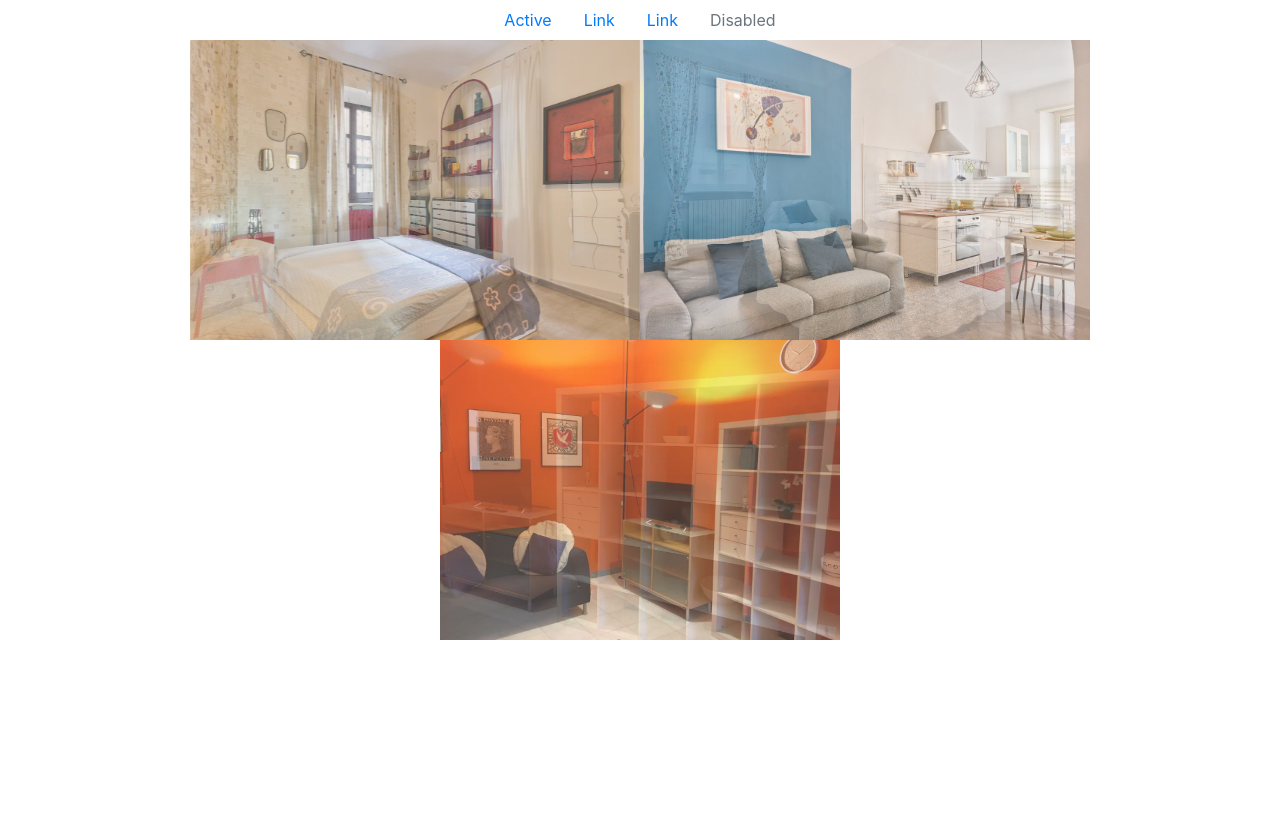
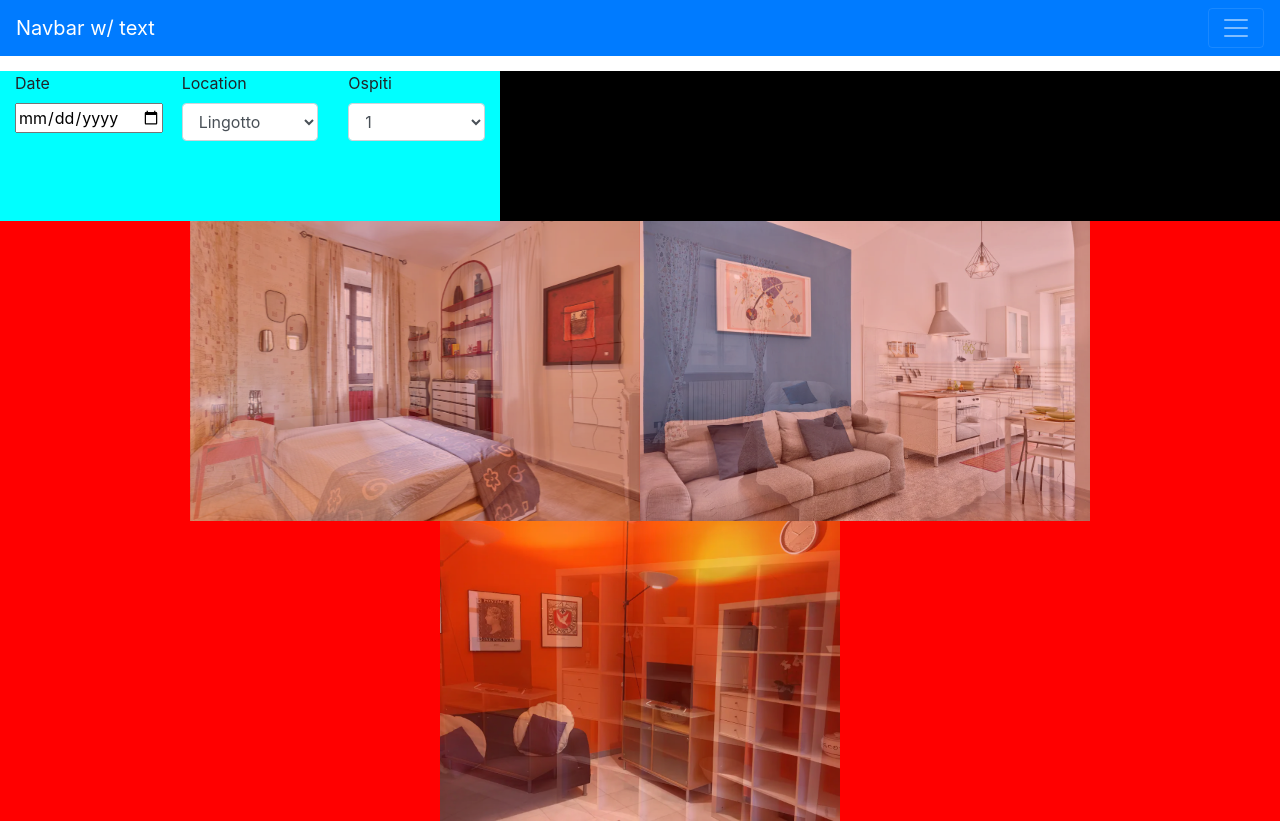
Before and after one commit to IkkeLucky/appartamentolingotto, a website: page index.html in a window 1280 px wide. Before the commit the page ends 800 px from the top, so only its background shows below. Drawn offline with nearby package versions, Linux system fonts and the light colour scheme.

Commit message:
first picture done, navbar, search and images

```diff
--- a/index.html
+++ b/index.html
@@ -13,22 +13,67 @@
 
 <div id="navi">
 
-    <ul class="nav justify-content-center">
-        <li class="nav-item">
-          <a class="nav-link active" href="#">Active</a>
+  <nav class="navbar navbar-dark bg-primary">
+    <a class="navbar-brand" href="#">Navbar w/ text</a>
+    <button class="navbar-toggler" type="button" data-toggle="collapse" data-target="#navbarText" aria-controls="navbarText" aria-expanded="false" aria-label="Toggle navigation">
+      <span class="navbar-toggler-icon"></span>
+    </button>
+    <div class="collapse navbar-collapse" id="navbarText">
+      <ul class="navbar-nav mr-auto">
+        <li class="nav-item active">
+          <a class="nav-link" href="#">Home <span class="sr-only">(current)</span></a>
         </li>
         <li class="nav-item">
-          <a class="nav-link" href="#">Link</a>
+          <a class="nav-link" href="#">Features</a>
         </li>
         <li class="nav-item">
-          <a class="nav-link" href="#">Link</a>
-        </li>
-        <li class="nav-item">
-          <a class="nav-link disabled" href="#">Disabled</a>
+          <a class="nav-link" href="#">Pricing</a>
         </li>
       </ul>
+      <span class="navbar-text">
+        Navbar text with an inline element
+      </span>
+    </div>
+  </nav>
+
+
+
+    <div id="leftSide">
+
+
+  <div id="selector">
+    <div class="form-group col-md-4">
+      <label for="inputState">Date</label>
+        <input type="date" id="birthday" name="birthday">
+      </select>
     </div>
 
+
+    <div class="form-group col-md-4">
+      <label for="inputState">Location</label>
+      <select id="inputState" class="form-control">
+        <option selected>Lingotto</option>
+        <option>Moncalieri</option>
+        <option>Nizza</option>
+        <option>Porta Nuova</option>
+        <option>Vinzaglio</option>
+      </select>
+    </div>
+
+    <div class="form-group col-md-4">
+      <label for="inputState">Ospiti</label>
+      <select id="inputState" class="form-control">
+        <option selected>1</option>
+        <option>2</option>
+        <option>3</option>
+        <option>4</option>
+        <option>5</option>
+      </select>
+    </div>
+  </div>
+
+
+    <div>
 <div id="carrousel">
 
     <div id="carouselExampleFade" class="carousel slide carousel-fade" data-ride="carousel">
@@ -76,6 +121,12 @@
     </div>
 
 
+    </div>
+
+
+
+
+
     <script>
         // Function to redirect to the desired website
         function redirectToWebsite() {
--- a/styles.css
+++ b/styles.css
@@ -3,9 +3,24 @@
     justify-content: center;
     align-items: center;
     flex-wrap: wrap;
+    background-color: red;
 }
 
 .carousel img{
     height: 300px;
     width: 300px;
 }
+
+#selector {
+    display: flex;
+    justify-content: start;
+    height: 150px;
+    width: 500px;
+    margin-top: 15px;
+    background-color: aqua;
+}
+
+#leftSide {
+    height: 80vh;
+    background-color: black;
+}
```
